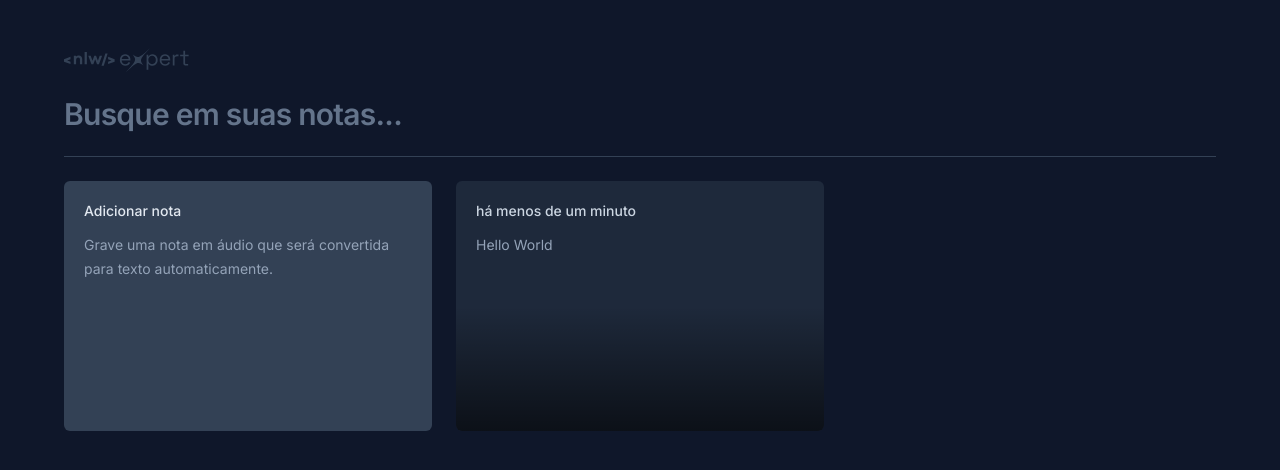
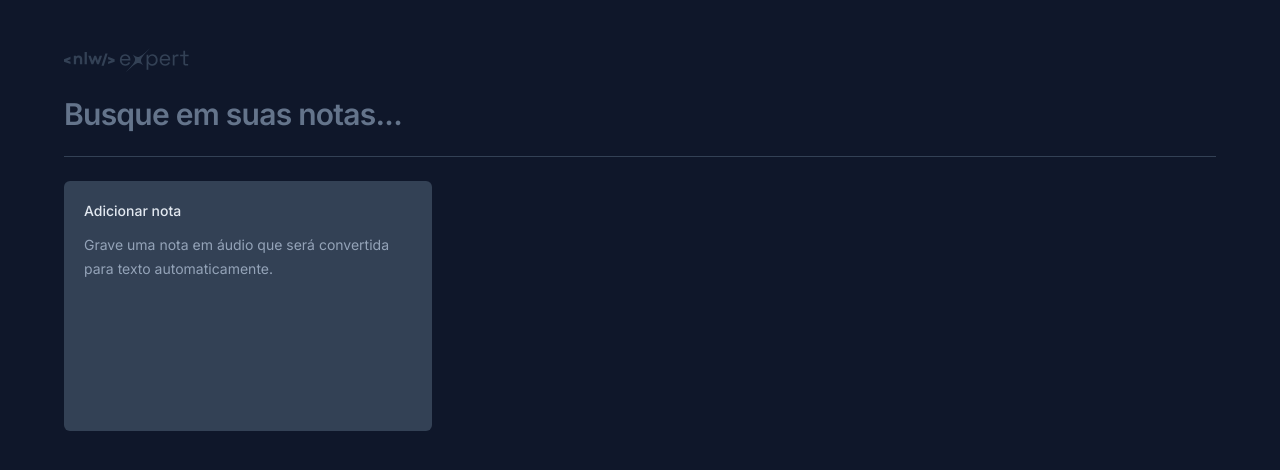
Before and after one commit to thiag-o/nlw-expert-notes, a React (Vite) app: page / in a window 1280 px wide. Shown: the top 470 px of the page. Built offline with nearby package versions, Linux system fonts and the light colour scheme.

Commit message:
✅ feat: salvando notas no storage e busca

```diff
--- a/src/app.tsx
+++ b/src/app.tsx
@@ -1,13 +1,48 @@
+import { ChangeEvent, useState } from "react";
 import logo from "./assets/logo-nlw-expert.svg";
 import NewNoteCard from "./components/new-note-card";
 import { NoteCard } from "./components/note-card";
+interface Note {
+  id: string;
+  date: Date;
 
-const note = {
-  date: new Date(),
-  content: "Hello World",
-};
+  content: string;
+}
+export function App() {
+  const [search, setSerach] = useState("");
+  const [notes, setNotes] = useState<Note[]>(() => {
+    const notesOnStorage = localStorage.getItem("notes");
+    if (notesOnStorage) {
+      return JSON.parse(notesOnStorage);
+    }
+    return [];
+  });
 
-export function App() {
+  function onNoteCreated(content: string) {
+    const newNote = {
+      id: crypto.randomUUID(),
+      date: new Date(),
+      content,
+    };
+
+    const notesArray = [newNote, ...notes];
+
+    setNotes(notesArray);
+    localStorage.setItem("notes", JSON.stringify(notesArray));
+  }
+
+  function handleSearch(event: ChangeEvent<HTMLInputElement>) {
+    const query = event.target.value;
+    setSerach(query);
+  }
+
+  const filteredNotes =
+    search !== ""
+      ? notes.filter((note) =>
+          note.content.toLowerCase().includes(search.toLowerCase())
+        )
+      : notes;
+
   return (
     <div className="mx-auto max-w-6xl my-12 space-y-6">
       <img src={logo} alt="NLW Expert" />
@@ -16,14 +51,17 @@
           type="text"
           className="w-full bg-transparent text-3xl font-semibold tracking-tight outline-none placeholder:text-slate-500"
           placeholder="Busque em suas notas..."
+          onChange={handleSearch}
         />
       </form>
 
       <div className="h-px bg-slate-700"></div>
 
       <div className="grid grid-cols-3 gap-6 auto-rows-[250px]">
-        <NewNoteCard />
-        <NoteCard note={note} />
+        <NewNoteCard onNoteCreated={onNoteCreated} />
+        {filteredNotes.map((note) => (
+          <NoteCard key={note.id} note={note} />
+        ))}
       </div>
     </div>
   );
--- a/src/components/new-note-card.tsx
+++ b/src/components/new-note-card.tsx
@@ -3,7 +3,10 @@
 import { ChangeEvent, FormEvent, useState } from "react";
 import { toast } from "sonner";
 
-export default function NewNoteCard() {
+interface NewNoteCardProps {
+  onNoteCreated: (content: string) => void;
+}
+export default function NewNoteCard({ onNoteCreated }: NewNoteCardProps) {
   const [shouldShowOnboarding, setShouldShowOnboarding] = useState(true);
   const [content, setContent] = useState("");
   function handleStartEditor() {
@@ -18,8 +21,10 @@
 
   function handleSaveNote(event: FormEvent) {
     event.preventDefault();
-
-    toast.success("Nota criada com sucesso!");
+    onNoteCreated(content);
+    setContent("");
+    setShouldShowOnboarding(true);
+    toast.success("Nota criada com suc  esso!");
   }
 
   return (
@@ -64,6 +69,7 @@
                   autoFocus
                   className="text-sm leading-6 text-slate-400 bg-transparent resize-none flex-1 outline-none"
                   onChange={handleContentChange}
+                  value={content}
                 />
               )}
             </div>
```
